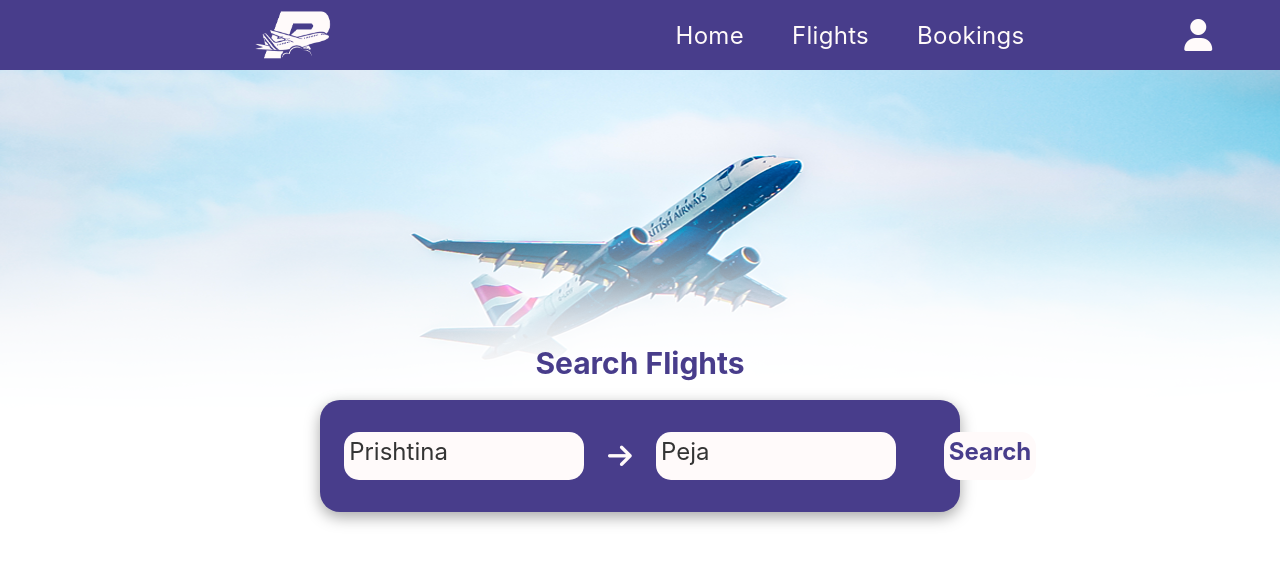
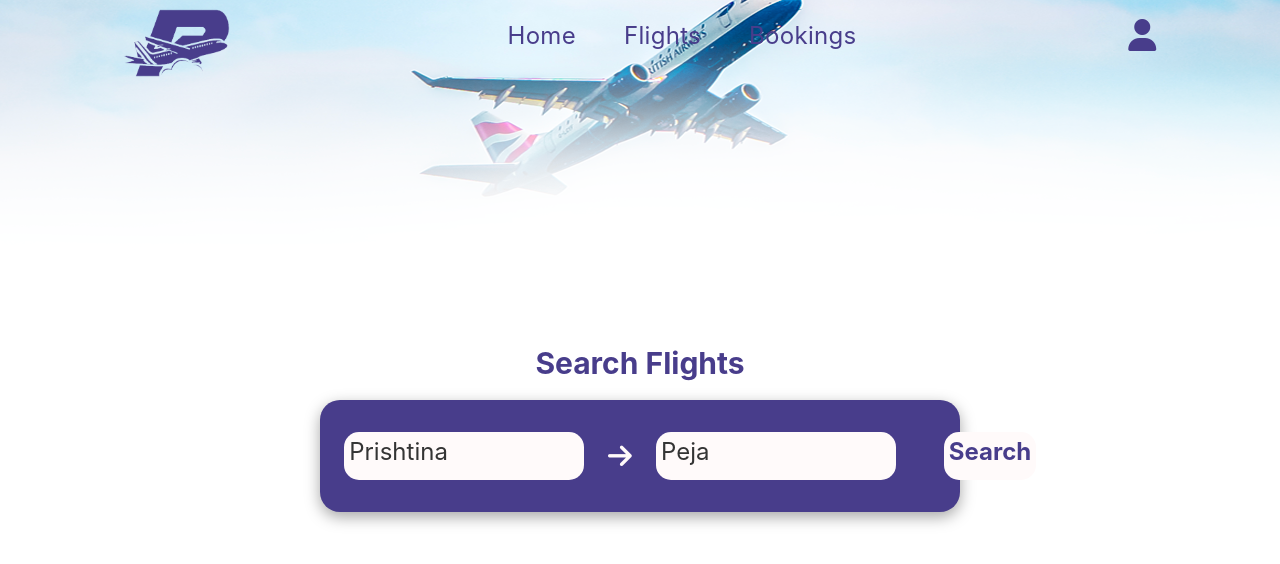
Before and after one commit to diarxha/travel, a React (Create React App) app in the folder client/: page / in a window 1280 px wide. Shown: the top 564 px of the page. Built offline with nearby package versions, Linux system fonts and the light colour scheme; no server answers; the HTML template or start-up script is replaced by a standard one.

Commit message:
navbar changes

```diff
--- a/client/src/Components/Hero.css
+++ b/client/src/Components/Hero.css
@@ -1,6 +1,7 @@
 #mbasja {
     position: absolute;
-    top: 70px;
+    /* top: 70px; */
+    z-index: -1;
 }
 .flight-search{
     width: 50%;
--- a/client/src/Components/Navbar.css
+++ b/client/src/Components/Navbar.css
@@ -5,21 +5,22 @@
 }
 .navbar{
     height: 70px;
-    background-color:#483D8B;
+    background-color:transparent;
     display: flex;
     justify-content: space-around;
     align-items: center;
     color: snow;
 }
 .logo{
-    width: 28em;
+    width: 7rem;
+    margin-top: 20px;
 }
 #user-logo{
-    color: snow;
+    color: #483D8B;
     font-size: 2em;
 }
 .links {
-    color: snow;
+    color: #483D8B;
     text-decoration: none;
     margin: 1em;
     letter-spacing: 0.3px;
@@ -30,5 +31,5 @@
     justify-content: space-between;
     letter-spacing: 0.3px;
     align-items: center;
-    color: snow;
+    color: #483D8B;
 }
--- a/client/src/Components/Navbar.js
+++ b/client/src/Components/Navbar.js
@@ -1,7 +1,7 @@
 import React from 'react'
 import ReactDOM from 'react-dom';
 import './Navbar.css'
-import logo from "../img/aroplani.png";
+import logo from "../img/aroplani2.png";
 
 function Navbar() {
   return (
```
Also changed, not shown: client/src/img/aroplani2.png (added).
